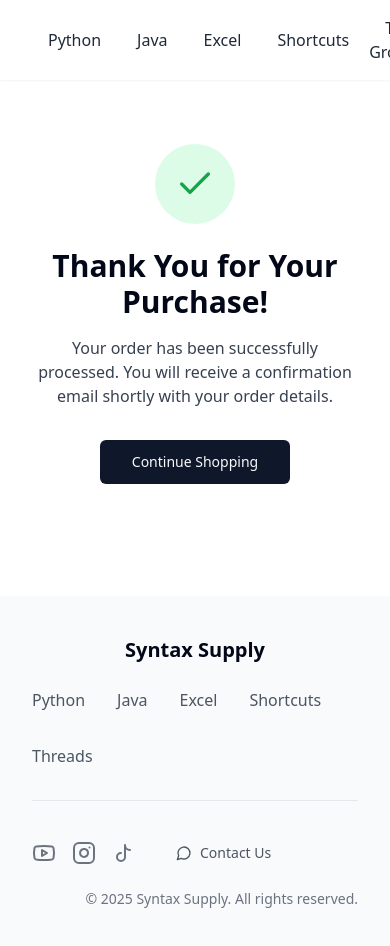
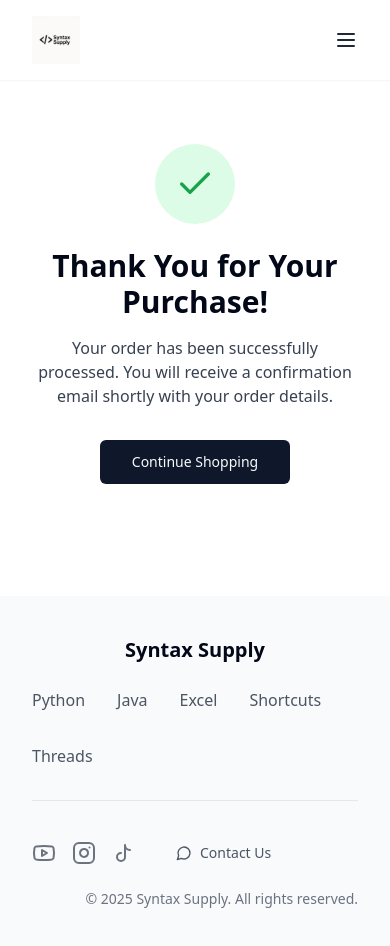
Before and after one commit to evanjuszczak/syntaxsupply, a React (Vite) app: page /success in a window 390 px wide. Shown: the top 946 px of the page. Built offline with nearby package versions, Linux system fonts and the light colour scheme.

Commit message:
fix mobile layout

```diff
--- a/src/components/Navbar.tsx
+++ b/src/components/Navbar.tsx
@@ -1,4 +1,3 @@
-
 import { Link } from "react-router-dom";
 import {
   NavigationMenu,
@@ -6,13 +5,21 @@ import {
   NavigationMenuList,
 } from "@/components/ui/navigation-menu";
 import { products } from "@/data/products";
+import { useState } from "react";
+import { Menu, X } from "lucide-react";
 
 const Navbar = () => {
+  const [mobileMenuOpen, setMobileMenuOpen] = useState(false);
+
   // Function to format product names for the navigation
   const formatProductName = (name: string) => {
     if (name.includes('Shortcuts')) return 'Shortcuts';
     if (name.includes('Threads')) return 'Threads Growth';
     return name.replace(' Mousepad', '').replace('A Guide to Grow FAST on ', '');
+  };
+
+  const toggleMobileMenu = () => {
+    setMobileMenuOpen(!mobileMenuOpen);
   };
 
   return (
@@ -26,6 +33,8 @@ const Navbar = () => {
           />
         </Link>
 
+        {/* Desktop Navigation - Keep Unchanged */}
+        <div className="hidden md:block">
           <NavigationMenu>
             <NavigationMenuList>
               {products.map(product => (
@@ -41,6 +50,37 @@ const Navbar = () => {
             </NavigationMenuList>
           </NavigationMenu>
         </div>
+
+        {/* Mobile Menu Button */}
+        <button
+          className="md:hidden text-gray-800"
+          onClick={toggleMobileMenu}
+          aria-label="Toggle mobile menu"
+        >
+          {mobileMenuOpen ? <X size={24} /> : <Menu size={24} />}
+        </button>
+      </div>
+
+      {/* Mobile Menu Dropdown */}
+      {mobileMenuOpen && (
+        <div className="md:hidden bg-white shadow-md">
+          <div className="container py-3">
+            <ul className="flex flex-col space-y-2">
+              {products.map(product => (
+                <li key={product.id}>
+                  <Link
+                    to={`/product/${product.slug}`}
+                    className="block text-gray-800 hover:text-black font-medium py-2"
+                    onClick={() => setMobileMenuOpen(false)}
+                  >
+                    {formatProductName(product.name)}
+                  </Link>
+                </li>
+              ))}
+            </ul>
+          </div>
+        </div>
+      )}
     </nav>
   );
 };
```
Lines whose indentation alone changed are shown as unchanged.
